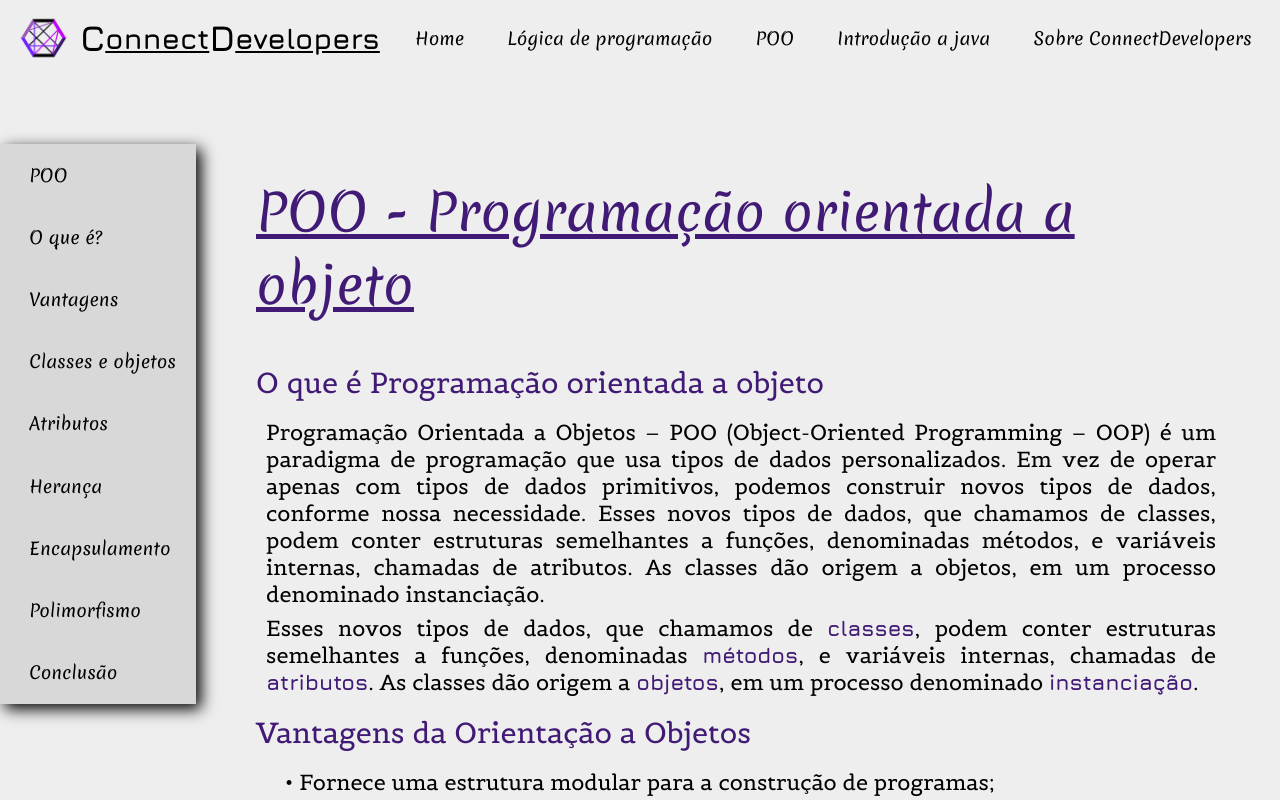
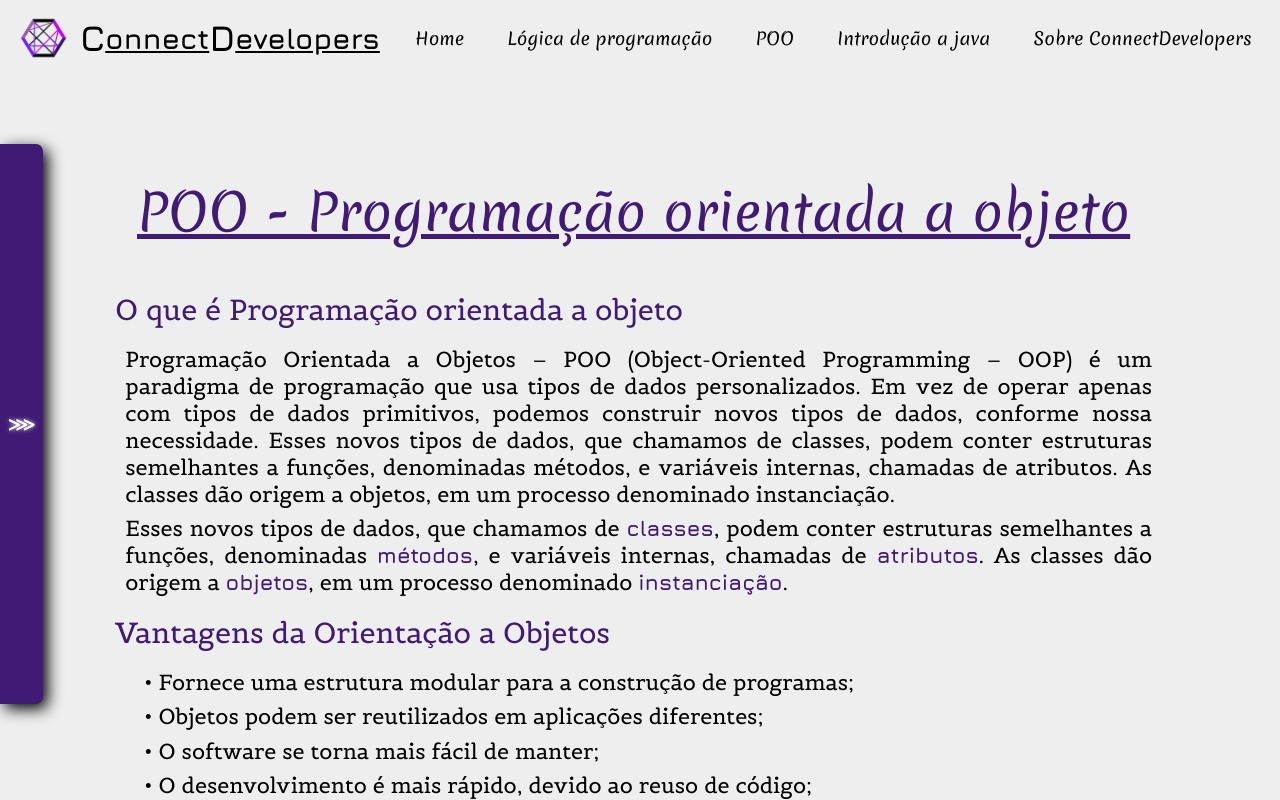
Before and after one commit to ViniZap4/ConnectDevelopersArticles, a React (Create React App) app: page /POO in a window 1280 px wide. Built offline with nearby package versions, Linux system fonts and the light colour scheme.

Commit message:
update Article page Navigation bar, create yor context

```diff
--- a/src/Components/ArticlePage/ArticlePage.css
+++ b/src/Components/ArticlePage/ArticlePage.css
@@ -6,24 +6,88 @@
 .ArticlePageNavegation{
   display: flex;
   flex-direction: column;
-  justify-content: space-around;
+  /* justify-content: space-around; */
   flex-wrap: nowrap;
   position: fixed;
   top:18vh;
   left: 0%;
   height: 70vh;
-  width: 15.3vw;
+  width: 5.4vmin;
+
+  background-color: #411a75;
   box-shadow: 0.6vmin 0.6vmin 1.8vmin #000;
-  background-color: rgba(0, 0, 0, 0.089);
+  border-radius: 0vmin 0.9vmin 0.9vmin 0vmin ;
+  cursor: pointer;
+
+}
+
+.ArticlePageNavegationOpen{
+  display: flex;
+  flex-direction: column;
+  /* justify-content: space-around; */
+  flex-wrap: nowrap;
+  position: fixed;
+  top:18vh;
+  left: 0%;
+  height: 70vh;
+  width: 21.6vw;
+
+  background-color: #e0e0e0;
+  box-shadow: 0.6vmin 0.6vmin 1.8vmin #000;
+  border-radius: 0vmin 0.9vmin 0.9vmin 0vmin ;
+  cursor: default;
+}
 
 
-  /* background-color: rgb(255, 255, 255); */
+
+.ArticlePageNavegationTitle{
+  display: flex;
+  justify-self: flex-start;
+  align-items: center;
+  flex-direction: column;
+
+
+  background-color: #411a75;
+  color: #fff;
+  font-size: 0vmin;
+  width: 100%;
+  border-radius: 0vmin 0.9vmin 0vmin 0vmin ;
+  font-family: Merienda;
 }
 
-.ArticlePageNavegation:hover{
-    background-color: rgba(221, 221, 221, 0.089);
+.ArticlePageNavegationHover,
+.ArticlePageNavegationHoverAnimation{
+  display: flex;
+  flex-direction: column;
+  align-items: center;
+  justify-content: center;
+  position: fixed;
+  top:51.3vh;
+  top:18vh;
+  left: 0%;
+  height: 70vh;
+  width: 5.4vmin;
+  font-size: 1.53vw;
+  color: #fff;
 
 }
+
+
+.ArticlePageNavegationHoverAnimation{
+  opacity: 0.5;
+  /* left: 0.36vw; */
+  font-weight: 100;
+  animation: openLeftArticlePageNavegationHover 1.8s linear infinite;
+
+}
+.referenceArea{
+  display: flex;
+  flex-direction: column;
+  height: 100%;
+  /* line-height: 4.5vh; */
+  justify-content: space-around;
+}
+
 
 .ArticlePageContent{
   display: flex;
@@ -31,12 +95,18 @@
   flex-wrap: nowrap;
 
   margin-top: 9vh;
-  margin-left: 20vw;
+  margin-left: 9vw;
 
-  width: 75vw;
+  width: 81vw;
   height: max-content;
 
   font-size: 3.6vmin;
 
 
 }
+
+@media only screen and (max-width:720px){
+  .ArticlePageNavegationOpen{
+    width: 50vw;
+  }
+}
--- a/src/Components/ArticlePage/ArticlePage.js
+++ b/src/Components/ArticlePage/ArticlePage.js
@@ -1,14 +1,62 @@
-import React from 'react';
+import React, { useState, useEffect } from 'react';
 
 import './ArticlePage.css'
 
 //import components
 
+//import contexts
+import { useArticlePageNavigation } from '../../Contexts/Components/ArticlePageNavigation/ArticlePageNavigationContext'
+
 export default function ArticlePage(props) {
+  const { switchControllStylePageNavigation, setSwitchControllStylePageNavigation } = useArticlePageNavigation()
+  const [stylePageNavigation ,setStylePageNavigation ] = useState("ArticlePageNavegation")
+  const [stylePageNavigationTitle ,setStylePageNavigationTitle ] = useState({})
+  const [styleOpenIcon, setStyleOpenIcon] = useState({})
+
+  useEffect(()=>{
+    if (switchControllStylePageNavigation){
+      setStylePageNavigation("ArticlePageNavegationOpen")
+      setStylePageNavigationTitle({
+        fontSize: "2.16vmin",
+        padding: "0.9vh 0vw"
+      })
+      setStyleOpenIcon({
+        fontSize: "0vw",
+        left: "-1vw"
+      })
+    }else{
+      setStylePageNavigation("ArticlePageNavegation")
+      setStylePageNavigationTitle()
+      setStyleOpenIcon()
+
+    }
+  },[switchControllStylePageNavigation])
+
+
+
+  function openPageNavigation(){
+    if (!switchControllStylePageNavigation){
+      setSwitchControllStylePageNavigation(true)
+    }
+  }
+  function closePageNavigation(){
+    if (switchControllStylePageNavigation){
+      setSwitchControllStylePageNavigation(false)
+    }
+  }
+
+
   return (
     <div className="ArticlePage">
-      <div className="ArticlePageNavegation">
-        {props.title}
+      <div className={stylePageNavigation}  onMouseLeave={closePageNavigation} onClick={openPageNavigation}>
+        <div className="ArticlePageNavegationTitle" style={stylePageNavigationTitle} onClick={closePageNavigation}>
+          ⋘ fechar Navegação por titulo
+        </div>
+        <div className="ArticlePageNavegationHoverAnimation" style={styleOpenIcon}> ⋙ </div>
+        <div className="ArticlePageNavegationHover" style={styleOpenIcon}> ⋙  </div>
+        <div className="referenceArea">
+          {props.title}
+        </div>
       </div>
       <div className="ArticlePageContent">
         {props.children}
--- a/src/Components/CreatePage/CreatePage.js
+++ b/src/Components/CreatePage/CreatePage.js
@@ -18,8 +18,10 @@ import {
   ItemLinkMenuDefault,
   ItemLinkMenuInScroll
 } from '../../Contexts/Components/MenuBarContext/ContentStyles'
+
+//import provider
 import MenuBarProvider from '../../Contexts/Components/MenuBarContext/MenuBarContext'
-
+import ArticlePageNavigationProvider from '../../Contexts/Components/ArticlePageNavigation/ArticlePageNavigationContext'
 
 function PageContent(props) {
 
@@ -69,9 +71,11 @@ function PageContent(props) {
 export default function CreatePage(props){
   return(
     <MenuBarProvider>
-      <PageContent name={props.name}>
-        {props.children}
-      </PageContent>
+      <ArticlePageNavigationProvider>
+        <PageContent name={props.name}>
+          {props.children}
+        </PageContent>
+      </ArticlePageNavigationProvider>
     </MenuBarProvider>
   )
 }
--- a/src/Components/TextContent/TextContent.css
+++ b/src/Components/TextContent/TextContent.css
@@ -44,24 +44,25 @@
   border-radius: 0.27vmin;
 }
 
+
+/* ArticlePageNavegation are in articlePage.css */
 .LinkReferenceText{
   display: flex;
   align-items: center;
   flex-wrap: wrap;
-  font-size: 2.16vmin;
-  margin: 0.6vmin 0.6vw;
-  padding: 0.6vmin 0.6vmin;
+  font-size: 0vmin;
   color: #000;
+
   font-family: Merienda;
+}
 
-  -ms-hyphens: auto;
-  hyphens: auto;
-}
+
 .LinkReferenceText:hover{
   background-color: #411a75;
   color:#fff;
   transform: scale(1.05);
   box-shadow: 0.6vmin 0.6vmin 1.8vmin #000;
+  border-radius: 0.36vmin;
 }
 .LinkReferenceText span{
   color:#fff;
--- a/src/Components/TextContent/TextContent.js
+++ b/src/Components/TextContent/TextContent.js
@@ -1,6 +1,10 @@
-import React from 'react'
+import React, { useState, useEffect } from 'react'
 
 import './TextContent.css'
+
+//import contexts
+import { useArticlePageNavigation } from '../../Contexts/Components/ArticlePageNavigation/ArticlePageNavigationContext'
+
 
 export function Title(props){
   return(
@@ -30,9 +34,36 @@ export function Text(props){
 // -------------  link reference text
 
 export function LinkReference(props){
+  const { switchControllStylePageNavigation,setSwitchControllStylePageNavigation } = useArticlePageNavigation()
+  const [styleLink, setstyleLink] = useState({})
+  const [styleIcon, setStyleIcon] = useState({})
+
+  useEffect(()=>{
+    if(switchControllStylePageNavigation){
+      setstyleLink({
+        fontSize: "2.16vmin",
+        margin: "0.6vmin 0.6vw",
+        padding: "0.6vmin 0.6vmin",
+
+      })
+
+    }else{
+      setstyleLink()
+      setStyleIcon()
+    }
+  },[switchControllStylePageNavigation])
+
+  function closePageNavigation(){
+    setSwitchControllStylePageNavigation(false)
+  }
+
   return(
-    <a href={`#${props.title}`} className="LinkReferenceText"  >
-      <span>➤</span> {props.children}
+    <a href={`#${props.title}`}
+      onClick={closePageNavigation}
+      style={styleLink}
+      className="LinkReferenceText"
+    >
+      <span style={styleIcon}>➤</span> {props.children}
     </a>
   )
 }
--- /dev/null
+++ b/src/Contexts/Components/ArticlePageNavigation/ArticlePageNavigationContext.js
@@ -0,0 +1,31 @@
+import React, { createContext, useState ,useContext } from 'react'
+
+const ArticlePageNavigation = createContext()
+
+export default function ArticlePageNavigationProvider(props){
+  const [switchControllStylePageNavigation,setSwitchControllStylePageNavigation ] = useState(false)
+
+  return(
+    <ArticlePageNavigation.Provider value={{
+      switchControllStylePageNavigation,
+      setSwitchControllStylePageNavigation
+    }}>
+      {props.children}
+    </ArticlePageNavigation.Provider>
+  )
+}
+
+export function useArticlePageNavigation(){
+  const context = useContext(ArticlePageNavigation)
+  if (!context) throw console.error("inside in your Provider")
+
+  const {
+    switchControllStylePageNavigation,
+    setSwitchControllStylePageNavigation
+  } = context
+
+  return{
+    switchControllStylePageNavigation,
+    setSwitchControllStylePageNavigation
+  }
+}
--- a/src/Contexts/Components/MenuBarContext/ContentStyles.js
+++ b/src/Contexts/Components/MenuBarContext/ContentStyles.js
@@ -37,7 +37,7 @@ export const styleLogoInScroll = {
   margin: "0.9vh  0.36vw",
   backgroundColor:"#fff",
   animation: "rotate 63s linear infinite",
-  boxShadow: "0vmin 0vmin 0.63vmin  #fff"
+  boxShadow: "0vmin 0vmin 0.45vmin  #fff"
 }
 
 
--- a/src/index.css
+++ b/src/index.css
@@ -67,6 +67,20 @@ i{
     transform: rotate(360deg);
   }
 }
+@keyframes openLeftArticlePageNavegationHover{
+  to{
+    text-shadow: 0vmin 0vmin 3.6vmin #fff;
+    /* transform: scale(0.9); */
+    left:  0.63vw;
+    opacity: 0.36;
+    /* transform-origin: 3vmin 0vmin; */
+  }from{
+    /* transform-origin: 0vmin 0vmin; */
+    opacity: 1;
+    text-shadow: 0vmin 0vmin 0.36vmin #fff;
+    /* transform: scale(1); */
+  }
+}
 
 /* -------- scroll bar --------- */
 
--- a/src/page/ProgrammingLogic/ProgrammingLogic.js
+++ b/src/page/ProgrammingLogic/ProgrammingLogic.js
@@ -17,7 +17,7 @@ export default function ProgrammingLogic(){
     <CreatePage name="ProgrammingLogic">
       <ArticlePage title={<>
         <LinkReference title="ProgrammingLogicTitle">
-          Lógica de <br /> Programação
+          Lógica de Programação
         </LinkReference>
         <LinkReference title="introduction">
           O que é?
```
